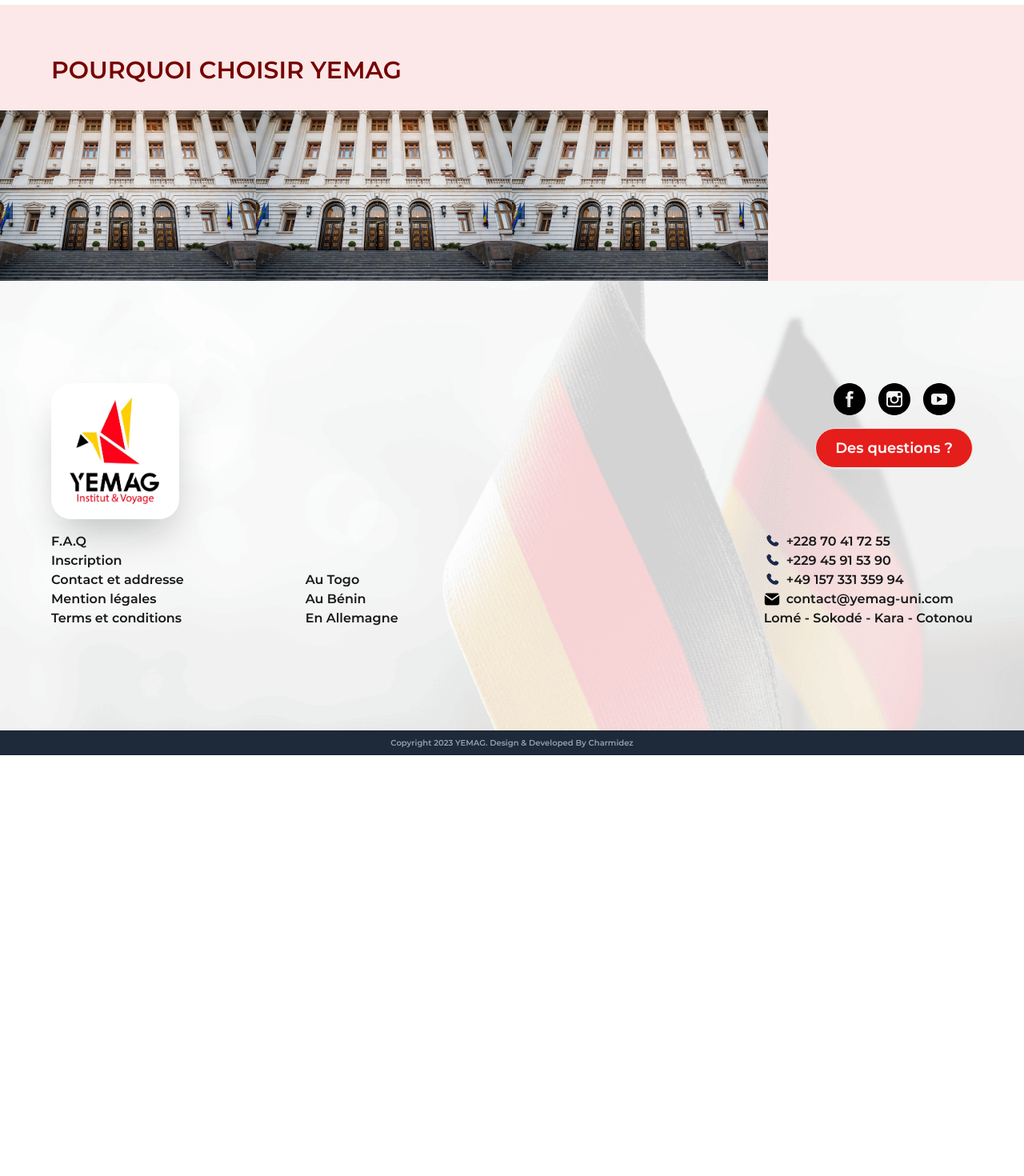
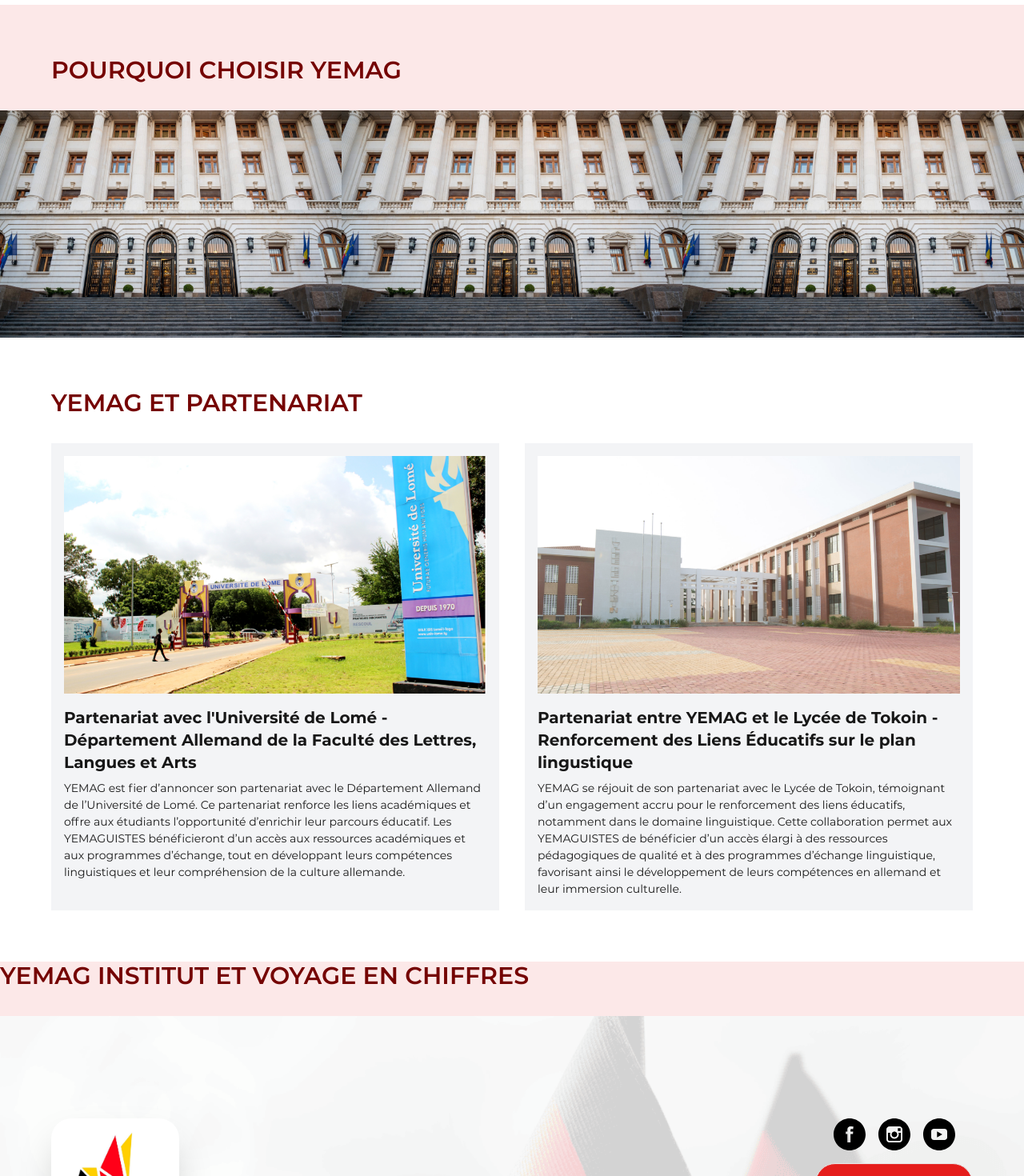
Before and after one commit to charmidez/yemag, a Next.js app: page / in a window 1280 px wide. Shown: the part 1982-3452 px from the top of the page at 80% size. Before the commit the page ends 2926 px from the top, so only its background shows below. Built offline with nearby package versions, Linux system fonts and the light colour scheme.

Commit message:
Page Home en cours

```diff
--- a/src/app/page.tsx
+++ b/src/app/page.tsx
@@ -3,9 +3,20 @@
 import Cardinfo from "@/components/ui/cardinfo";
 import Titresection from "@/components/ui/titresection";
 
+const cardTitre1 =
+  "Partenariat avec l'Université de Lomé - Département Allemand de la Faculté des Lettres, Langues et Arts";
+const cardText1 =
+  "YEMAG est fier d’annoncer son partenariat avec le Département Allemand de l’Université de Lomé. Ce partenariat renforce les liens académiques et offre aux étudiants l’opportunité d’enrichir leur parcours éducatif. Les YEMAGUISTES bénéficieront d’un accès aux ressources académiques et aux programmes d’échange, tout en développant leurs compétences linguistiques et leur compréhension de la culture allemande.";
+
+const cardTitre2 =
+  "Partenariat entre YEMAG et le Lycée de Tokoin - Renforcement des Liens Éducatifs sur le plan lingustique";
+const cardText2 =
+  "YEMAG se réjouit de son partenariat avec le Lycée de Tokoin, témoignant d’un engagement accru pour le renforcement des liens éducatifs, notamment dans le domaine linguistique. Cette collaboration permet aux YEMAGUISTES de bénéficier d’un accès élargi à des ressources pédagogiques de qualité et à des programmes d’échange linguistique, favorisant ainsi le développement de leurs compétences en allemand et leur immersion culturelle.";
+
 function Home() {
   return (
     <div>
+      <title>YEMAG - Acceuil</title>
       <div className="flex flex-col">
         {/* Section 1 vidéo */}
         <Autoplayvideo srcMine="/videos/yemag_video.mp4" />
@@ -75,12 +86,55 @@
 
         {/*Pourquoi choisir YEMAG*/}
         <div className="flex flex-col bg-mine-redlight">
-          <Titresection titre="Pourquoi choisir YEMAG" className="pt-16 px-16"/>
-          <div className="grid grid-cols-1 md:grid-cols-2 lg:grid-cols-4">
-            <img src="/images/presentationtitre.jpg" className="object-cover" />
+          <Titresection
+            titre="Pourquoi choisir YEMAG"
+            className="pt-16 px-16"
+          />
+          <div className="grid grid-cols-1 md:grid-cols-2 lg:grid-cols-3">
+            <img src="/images/presentationtitre.jpg" className="" />
             <img src="/images/presentationtitre.jpg" className="object-cover" />
             <img src="/images/presentationtitre.jpg" className="object-cover" />
           </div>
+        </div>
+
+        {/* Yemag et partenariats */}
+        <div className="flex flex-col p-16">
+          <Titresection titre="YEMAG et partenariat" />
+
+          <div className="grid grid-rows-1 lg:grid-cols-2 gap-4 lg:gap-8">
+            {/*Université de lomé*/}
+            <div className="card items-center justify-center bg-gray-100 rounded-mine-carre p-4 gap-4">
+              <img
+                src="/images/UnivLome.png"
+                alt="presentation"
+                className="w-full rounded-mine-carre"
+              />
+              <div className="card-body p-0">
+                <h2 className="font-bold text-xl card-title justify-center">
+                  {cardTitre1}
+                </h2>
+                <p className="">{cardText1}</p>
+              </div>
+            </div>
+            {/*Lycéé de tokoin*/}
+            <div className="card items-center justify-center bg-gray-100 rounded-mine-carre p-4 gap-4">
+              <img
+                src="/images/Lytoko.png"
+                alt="presentation"
+                className="w-full rounded-mine-carre"
+              />
+              <div className="card-body p-0">
+                <h2 className="font-bold text-xl card-title justify-center">
+                  {cardTitre2}
+                </h2>
+                <p className="">{cardText2}</p>
+              </div>
+            </div>
+          </div>
+        </div>
+
+        <div className="flex flex-col bg-mine-redlight">
+          <Titresection titre="YEMAG Institut et Voyage en chiffres"/>
         </div>
       </div>
     </div>
--- a/src/components/ui/autoplayvideo.tsx
+++ b/src/components/ui/autoplayvideo.tsx
@@ -5,7 +5,7 @@
 const Autoplayvideo = ( {srcMine}: AutoplayvideoProps) => {
   return (
     <>
-      <video  autoPlay muted loop playsInline src={srcMine} className="">
+      <video  autoPlay muted loop playsInline src={srcMine} className="pointer-events-none">
         Votre navigateur ne peut lire cette vidéo
       </video>
     </>
--- a/src/styles/globals.css
+++ b/src/styles/globals.css
@@ -91,6 +91,8 @@
   --radius-mine-sub-rounded : 15px;
   --radius-mine-little-rounded : 5px;
 
+  --radius-mine-carre : 0px;
+
   --text-mine-footer : 10px
 
 }
@@ -113,3 +115,9 @@
   background: var(--background);
   color: var(--foreground);
 }
+
+
+
+video {
+  pointer-events: none;
+}
```
Also changed, not shown: public/images/Lytoko.png (added), public/images/UnivLome.png (added).
